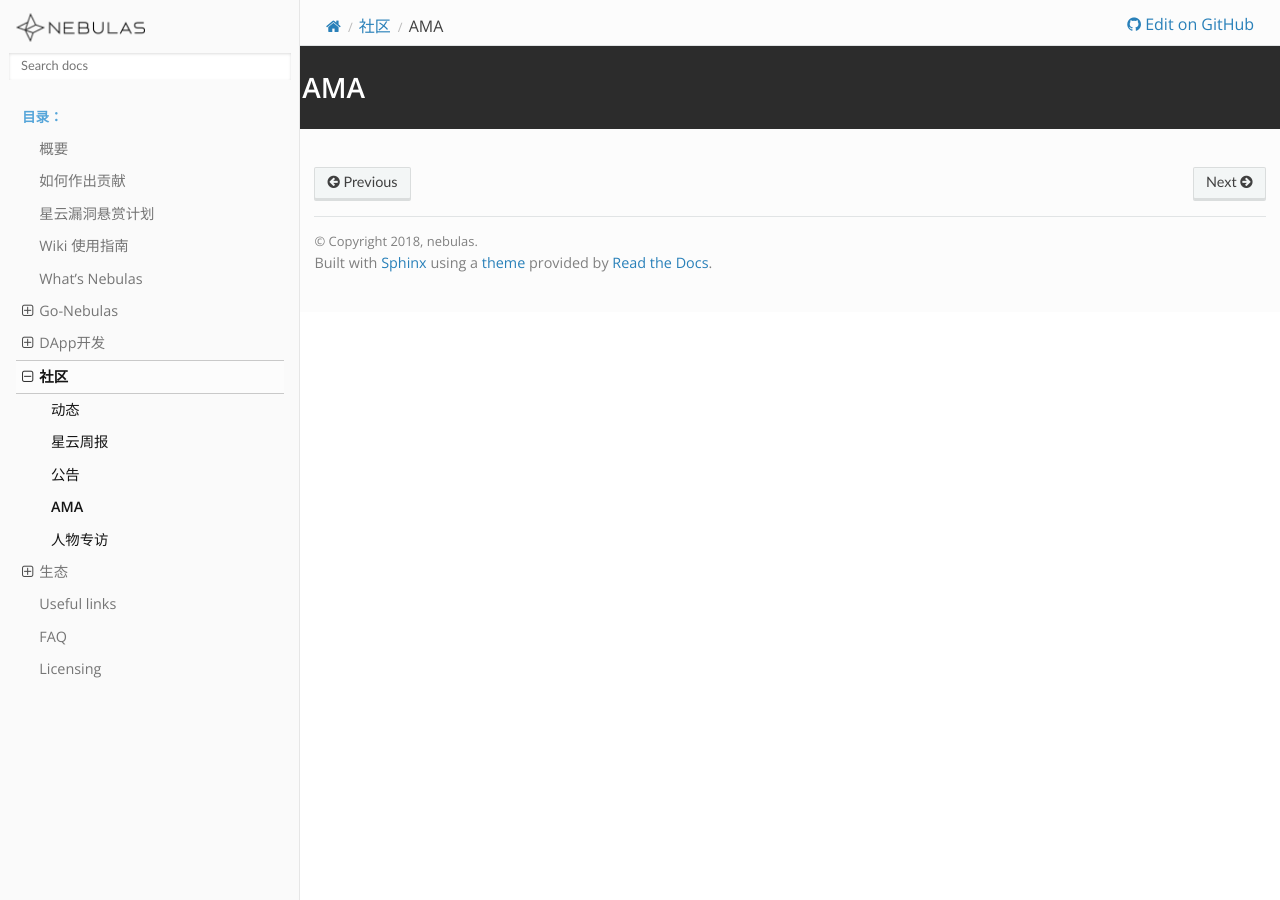
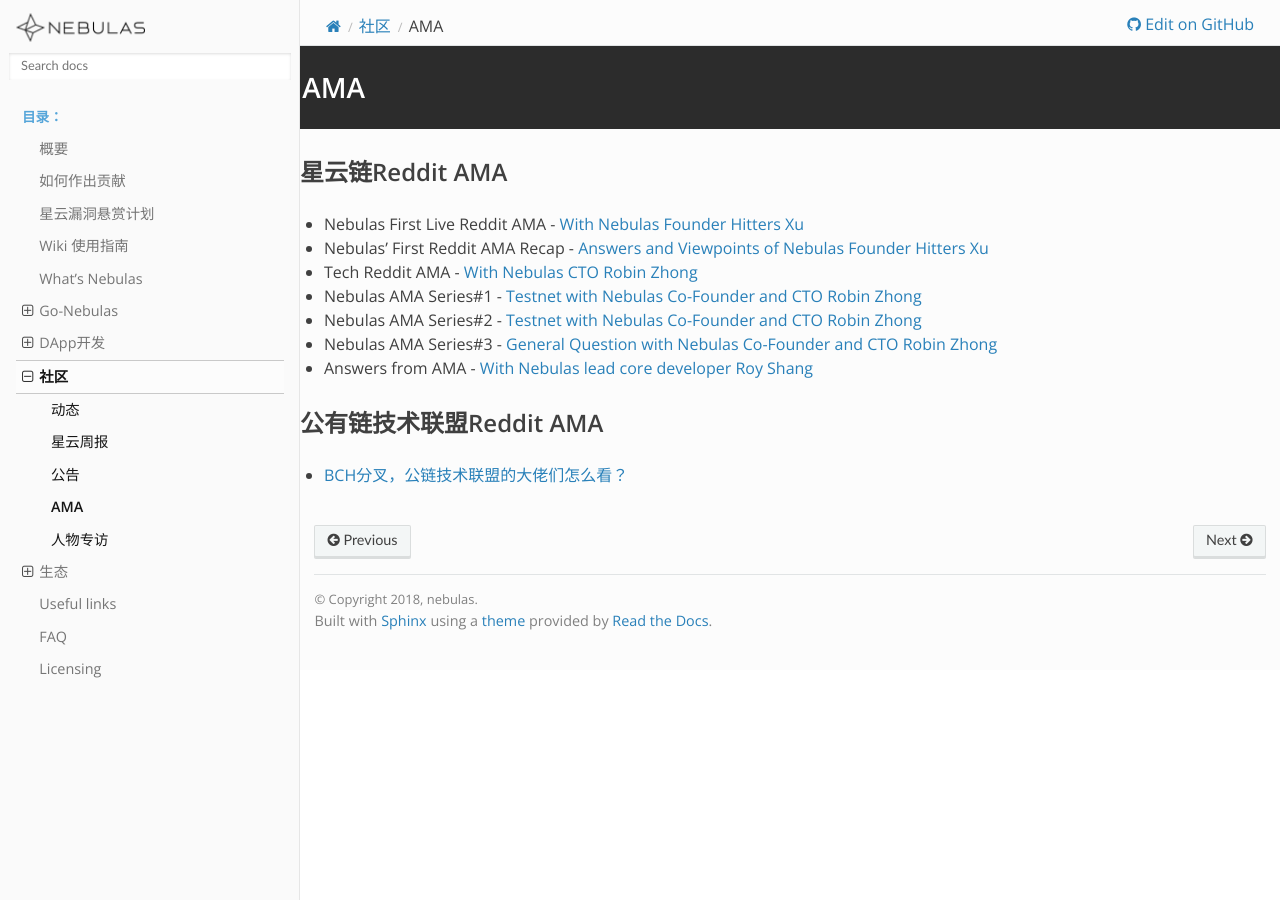
Before and after one commit to nebulasio/nebdocs, a Sphinx documentation site: the page built from docs/community/ama.md, in a window 1280 px wide. Built offline with Sphinx 7.4.7 and the Read the Docs theme 2.0.0, drawn with Linux system fonts in a browser that asks for light colours; pages that are not in the unit, such as notebooks, are missing from menus.

Commit message:
更新ama

```diff
--- a/docs/community/ama.md
+++ b/docs/community/ama.md
@@ -1 +1,13 @@
 # AMA
+
+## 星云链Reddit AMA
+- Nebulas First Live Reddit AMA - [With Nebulas Founder Hitters Xu](https://medium.com/nebulasio/live-reddit-ama-with-nebulas-founder-hitters-xu-46e8f1a89fa)
+- Nebulas’ First Reddit AMA Recap - [Answers and Viewpoints of Nebulas Founder Hitters Xu](https://medium.com/nebulasio/nebulas-first-reddit-ama-recap-3f5b75c26c9a)
+- Tech Reddit AMA - [With Nebulas CTO Robin Zhong](https://medium.com/nebulasio/tech-reddit-ama-ab0c87484773)
+- Nebulas AMA Series#1 - [Testnet with Nebulas Co-Founder and CTO Robin Zhong](https://medium.com/nebulasio/nebulas-ama-series-1-testnet-e2b751fad48a)
+- Nebulas AMA Series#2 - [Testnet with Nebulas Co-Founder and CTO Robin Zhong](https://medium.com/nebulasio/nebulas-ama-series-2-testnet-with-nebulas-co-founder-and-cto-robin-zhong-b54a1b33b85e)
+- Nebulas AMA Series#3 - [General Question with Nebulas Co-Founder and CTO Robin Zhong](https://medium.com/nebulasio/nebulas-ama-series-3-general-question-with-nebulas-co-founder-and-cto-robin-zhong-329d01250e00)
+- Answers from AMA - [With Nebulas lead core developer Roy Shang](https://medium.com/nebulasio/answers-from-the-ama-with-nebulas-lead-core-developer-roy-shang-c4382ac09424)
+
+## 公有链技术联盟Reddit AMA
+- [BCH分叉，公链技术联盟的大佬们怎么看？](https://www.huoxing24.com/newsdetail/20181127115458380113.html)
```
